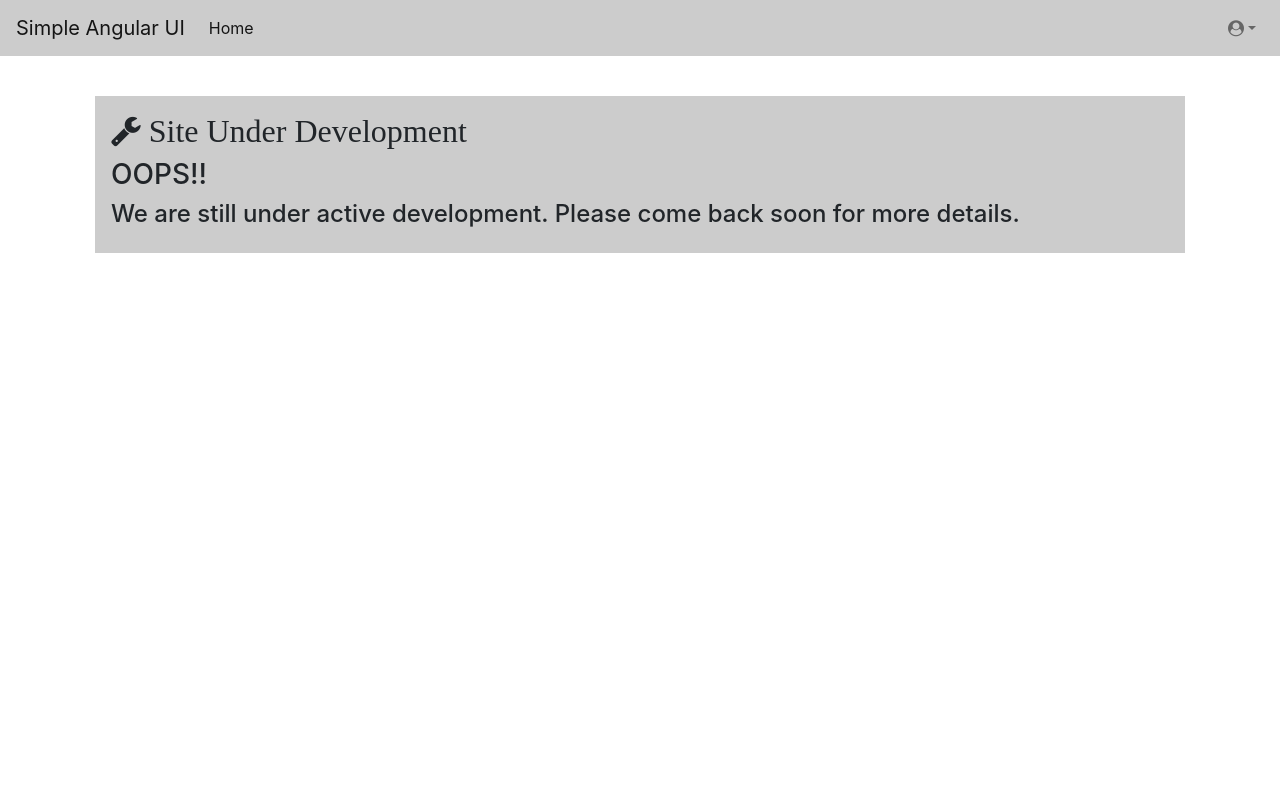
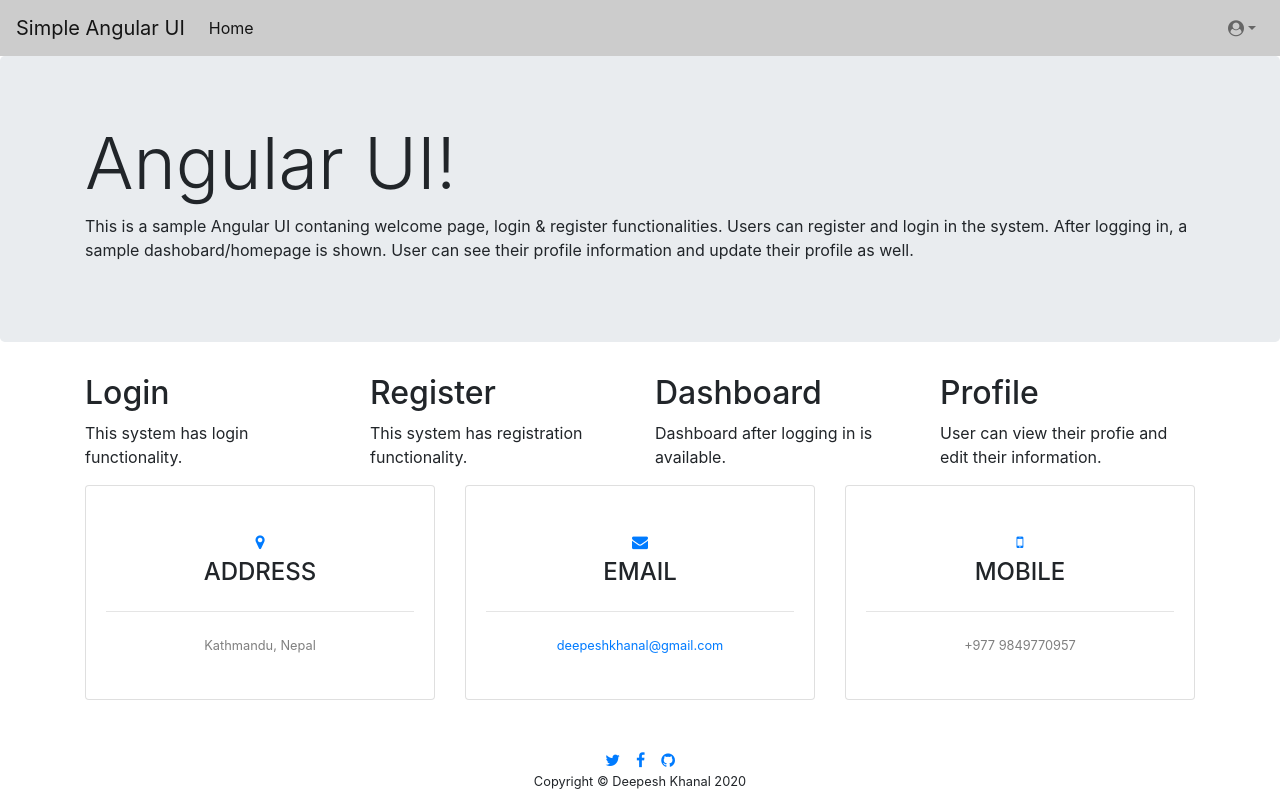
Before and after one commit to gorkhali125/angular-ui, an Angular app in the folder frontend/: page / in a window 1280 px wide. Built offline with nearby package versions, Linux system fonts and the light colour scheme.

Commit message:
Redesign welcome page

```diff
--- a/frontend/src/app/components/welcome/welcome.component.html
+++ b/frontend/src/app/components/welcome/welcome.component.html
@@ -1,9 +1,76 @@
-<div class="container p-4">
-    <div class="row p-3">
-        <div class="col-12 bg-grey p-3">
-            <h2><i class="fa fa-wrench"> Site Under Development</i></h2>
-            <h3>OOPS!!</h3>
-            <h4>We are still under active development. Please come back soon for more details.</h4>
+<main role="main">
+    <div class="jumbotron">
+      <div class="container">
+        <h1 class="display-3">Angular UI!</h1>
+        <p>This is a sample Angular UI contaning welcome page, login & register functionalities. Users can register and login in the system. After logging in, a sample dashobard/homepage is shown. User can see their profile information and update their profile as well.</p>
+      </div>
+    </div>
+
+    <div class="container">
+      <div class="row">
+        <div class="col-md-3">
+          <h2>Login</h2>
+          <p>This system has login functionality.</p>
         </div>
-    </div>
-</div>
+        <div class="col-md-3">
+          <h2>Register</h2>
+          <p>This system has registration functionality.</p>
+        </div>
+        <div class="col-md-3">
+          <h2>Dashboard</h2>
+          <p>Dashboard after logging in is available.</p>
+        </div>
+        <div class="col-md-3">
+            <h2>Profile</h2>
+            <p>User can view their profie and edit their information.</p>
+          </div>
+      </div>
+    </div> <!-- container -->
+
+    <!-- Contact-->
+    <section class="contact-section bg-black">
+        <div class="container">
+            <div class="row">
+                <div class="col-md-4 mb-3 mb-md-0">
+                    <div class="card py-4 h-100">
+                        <div class="card-body text-center">
+                            <i class="fa fa-map-marker text-primary mb-2"></i>
+                            <h4 class="text-uppercase m-0">Address</h4>
+                            <hr class="my-4" />
+                            <div class="small text-black-50">Kathmandu, Nepal</div>
+                        </div>
+                    </div>
+                </div>
+                <div class="col-md-4 mb-3 mb-md-0">
+                    <div class="card py-4 h-100">
+                        <div class="card-body text-center">
+                            <i class="fa fa-envelope text-primary mb-2"></i>
+                            <h4 class="text-uppercase m-0">Email</h4>
+                            <hr class="my-4" />
+                            <div class="small text-black-50"><a href="#!">deepeshkhanal@gmail.com</a></div>
+                        </div>
+                    </div>
+                </div>
+                <div class="col-md-4 mb-3 mb-md-0">
+                    <div class="card py-4 h-100">
+                        <div class="card-body text-center">
+                            <i class="fa fa-mobile text-primary mb-2"></i>
+                            <h4 class="text-uppercase m-0">Mobile</h4>
+                            <hr class="my-4" />
+                            <div class="small text-black-50">+977 9849770957</div>
+                        </div>
+                    </div>
+                </div>
+            </div>
+            <div class="social d-flex justify-content-center pt-5">
+                <a class="mx-2" href="#!"><i class="fa fa-twitter"></i></a>
+                <a class="mx-2" href="#!"><i class="fa fa-facebook-f"></i></a>
+                <a class="mx-2" href="https://github.com/gorkhali125"><i class="fa fa-github"></i></a>
+            </div>
+        </div>
+    </section>
+
+</main>
+
+<!-- Footer-->
+<footer class="footer bg-black small text-center"><div class="container">Copyright © Deepesh Khanal 2020</div></footer>
```
